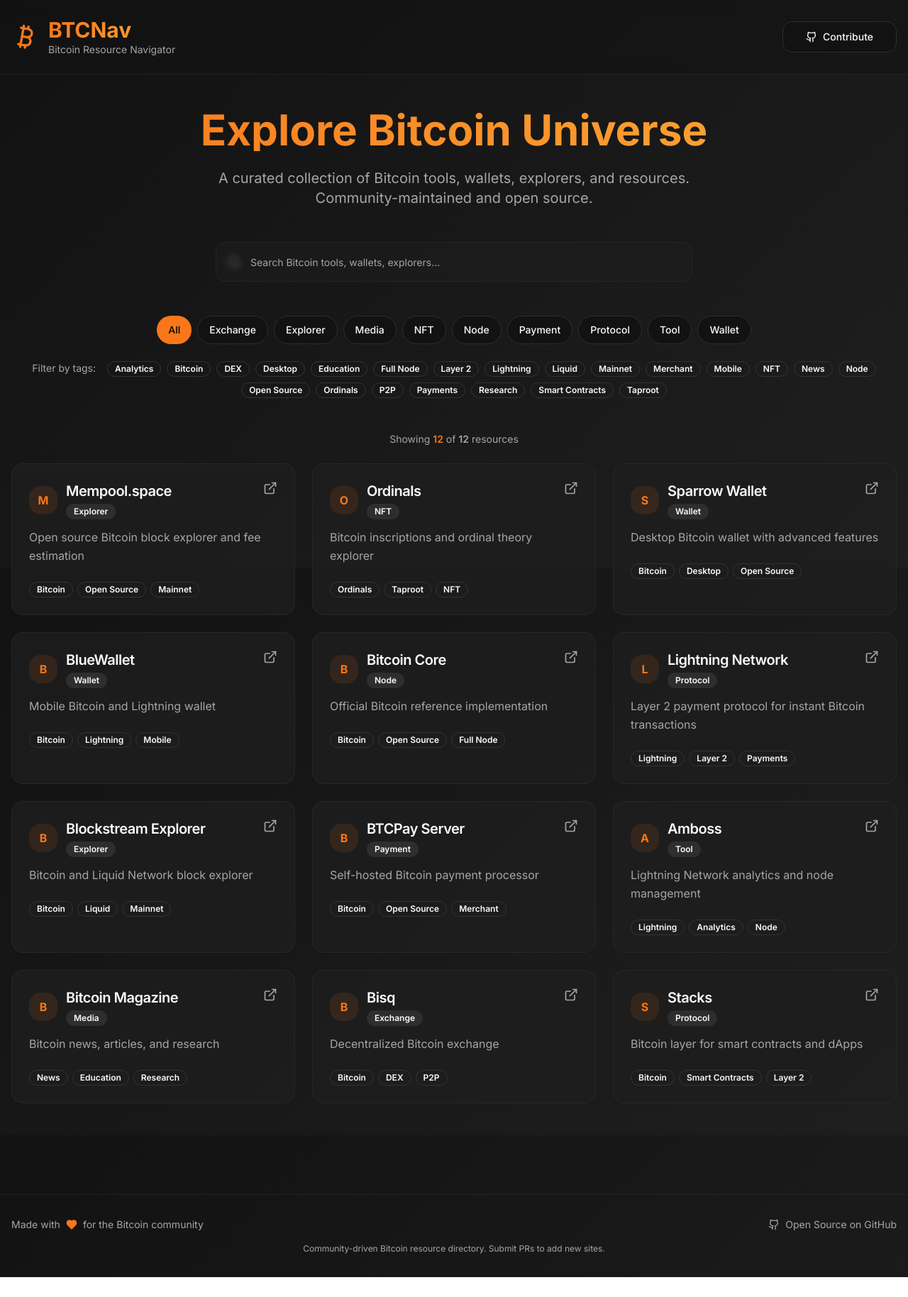
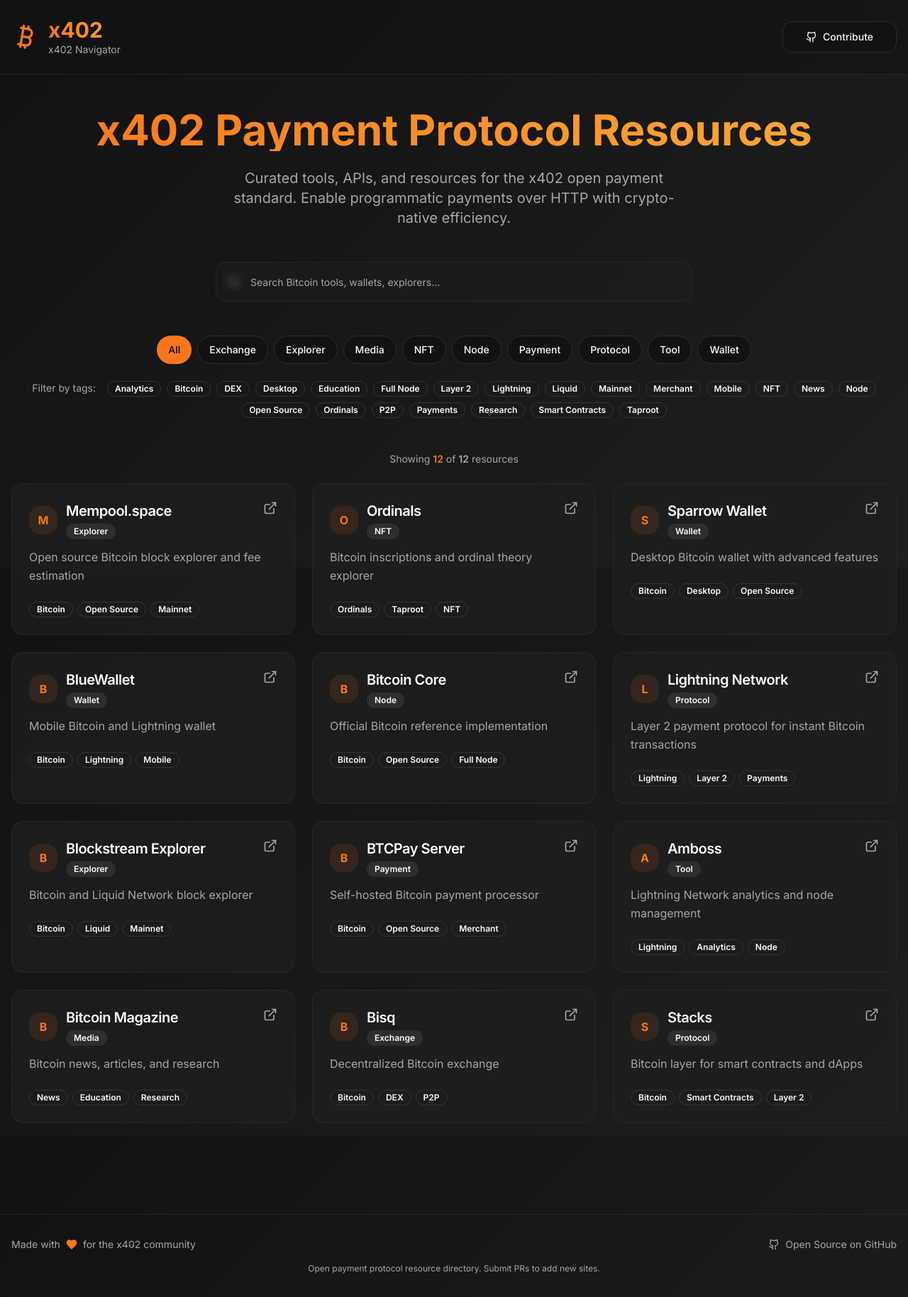
Before and after one commit to owlook/x402, a React (Vite) app: page / in a window 1280 px wide. Shown: the whole page at 71% size. Before the commit the page ends 1800 px from the top, so only its background shows below. Built offline with nearby package versions, Linux system fonts and the light colour scheme; the HTML template or start-up script is replaced by a standard one.

Commit message:
Refactor: Rename project to x402

```diff
--- a/index.html
+++ b/index.html
@@ -3,16 +3,16 @@
   <head>
     <meta charset="UTF-8" />
     <meta name="viewport" content="width=device-width, initial-scale=1.0" />
-    <title>BTCNav - Bitcoin Resource Navigator</title>
-    <meta name="description" content="Curated Bitcoin tools, wallets, explorers and resources. Community-driven open source navigation." />
-    <meta name="author" content="BTCNav Community" />
-    <meta name="keywords" content="bitcoin, cryptocurrency, blockchain, wallet, explorer, tools, resources" />
+    <title>x402 Navigator - Open Payment Protocol Resources</title>
+    <meta name="description" content="Curated x402 tools, APIs, and resources for the open payment standard. Enable programmatic payments over HTTP." />
+    <meta name="author" content="x402 Community" />
+    <meta name="keywords" content="x402, payment protocol, http 402, api monetization, micropayments, crypto payments, machine-to-machine payments" />
     <link rel="preconnect" href="https://fonts.googleapis.com">
     <link rel="preconnect" href="https://fonts.gstatic.com" crossorigin>
     <link href="https://fonts.googleapis.com/css2?family=Inter:wght@400;500;600;700;800&display=swap" rel="stylesheet">
 
-    <meta property="og:title" content="BTCNav - Bitcoin Resource Navigator" />
-    <meta property="og:description" content="Curated Bitcoin tools, wallets, explorers and resources" />
+    <meta property="og:title" content="x402 Navigator - Open Payment Protocol Resources" />
+    <meta property="og:description" content="Curated x402 tools, APIs, and resources for the open payment standard" />
     <meta property="og:type" content="website" />
     <meta property="og:image" content="https://lovable.dev/opengraph-image-p98pqg.png" />
 
--- a/src/components/Footer.tsx
+++ b/src/components/Footer.tsx
@@ -6,11 +6,11 @@ export const Footer = () => {
       <div className="container mx-auto px-4 py-8">
         <div className="flex flex-col md:flex-row items-center justify-between gap-4">
           <p className="text-sm text-muted-foreground flex items-center gap-2">
-            Made with <Heart className="h-4 w-4 text-primary fill-primary" /> for the Bitcoin community
+            Made with <Heart className="h-4 w-4 text-primary fill-primary" /> for the x402 community
           </p>
           <div className="flex items-center gap-4 text-sm text-muted-foreground">
             <a
-              href="https://github.com/yourusername/btcnav"
+              href="https://github.com/yourusername/x402"
               target="_blank"
               rel="noopener noreferrer"
               className="hover:text-primary transition-colors flex items-center gap-2"
@@ -21,7 +21,7 @@ export const Footer = () => {
           </div>
         </div>
         <p className="text-center text-xs text-muted-foreground mt-4">
-          Community-driven Bitcoin resource directory. Submit PRs to add new sites.
+          Open payment protocol resource directory. Submit PRs to add new sites.
         </p>
       </div>
     </footer>
--- a/src/components/Header.tsx
+++ b/src/components/Header.tsx
@@ -9,8 +9,8 @@ export const Header = () => {
           <div className="flex items-center gap-3">
             <Bitcoin className="h-10 w-10 text-primary" />
             <div>
-              <h1 className="text-3xl font-bold text-gradient">BTCNav</h1>
-              <p className="text-sm text-muted-foreground">Bitcoin Resource Navigator</p>
+              <h1 className="text-3xl font-bold text-gradient">x402</h1>
+              <p className="text-sm text-muted-foreground">x402 Navigator</p>
             </div>
           </div>
           <Button
@@ -20,7 +20,7 @@ export const Header = () => {
             asChild
           >
             <a
-              href="https://github.com/yourusername/btcnav"
+              href="https://github.com/yourusername/x402"
               target="_blank"
               rel="noopener noreferrer"
             >
--- a/src/pages/Index.tsx
+++ b/src/pages/Index.tsx
@@ -72,11 +72,11 @@ const Index = () => {
         {/* Hero Section */}
         <div className="text-center mb-12 space-y-6">
           <h2 className="text-5xl md:text-6xl font-bold text-gradient">
-            Explore Bitcoin Universe
+            x402 Payment Protocol Resources
           </h2>
           <p className="text-xl text-muted-foreground max-w-2xl mx-auto">
-            A curated collection of Bitcoin tools, wallets, explorers, and resources.
-            Community-maintained and open source.
+            Curated tools, APIs, and resources for the x402 open payment standard.
+            Enable programmatic payments over HTTP with crypto-native efficiency.
           </p>
         </div>
 
```
Also changed, not shown: 1 other file (tests, documents, lock files or other folders).
